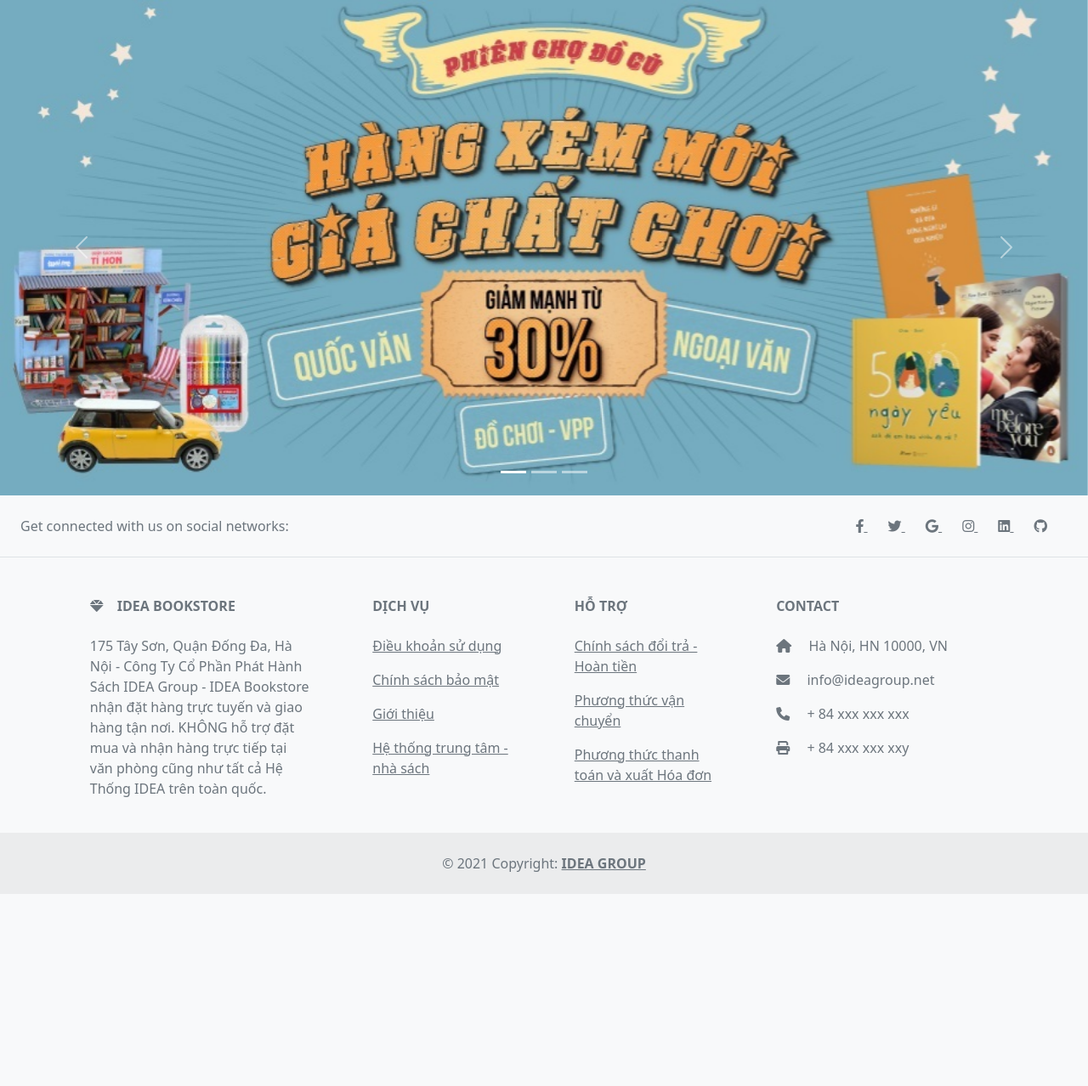
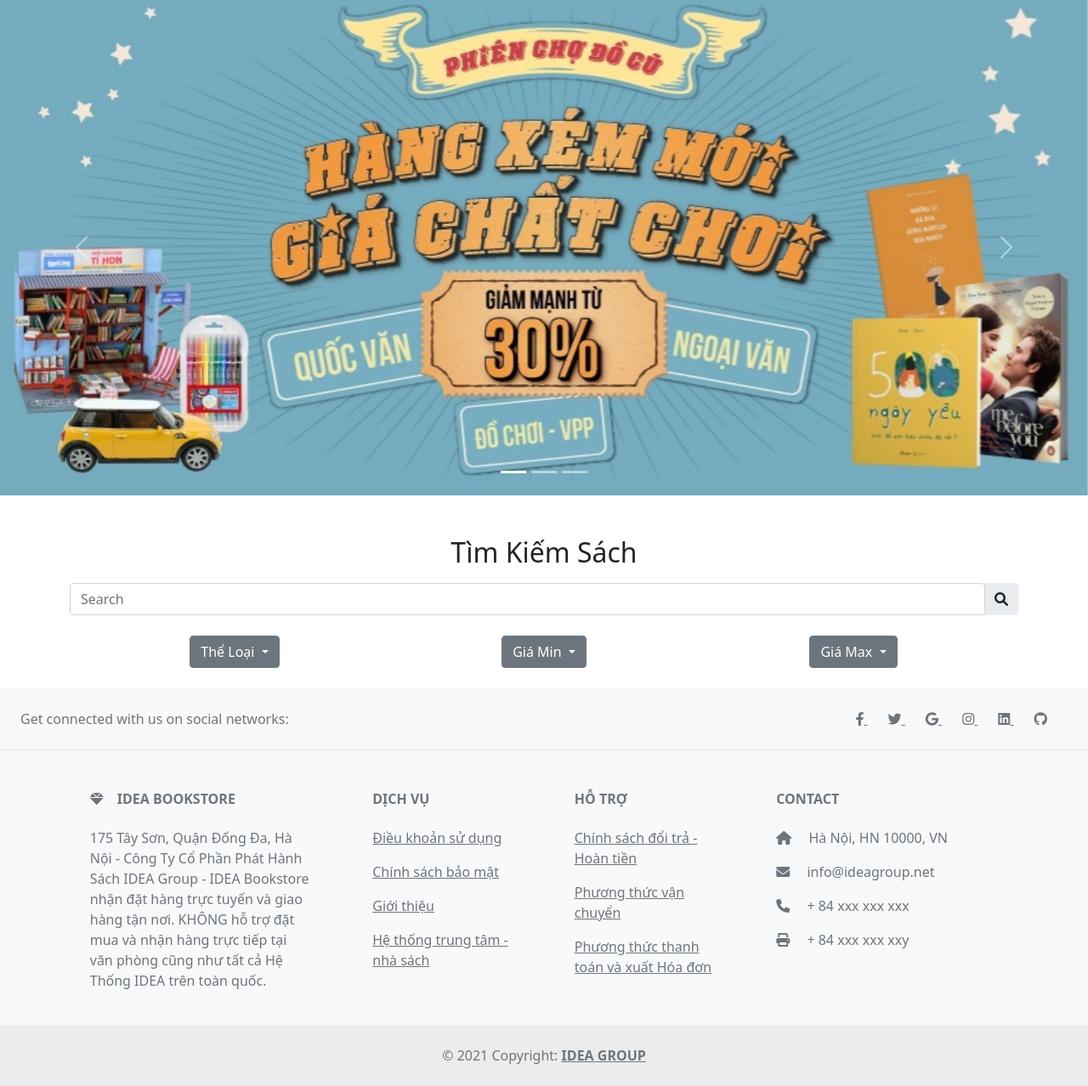
Before and after one commit to vinhcotam/CNWEB, a PHP site: page /CNWEB/home.php in a window 1280 px wide. Shown: the part 97-1375 px from the top of the page at 85% size. Before the commit the page ends 1149 px from the top, so only its background shows below. Run offline with PHP 8.4, Linux system fonts and the light colour scheme; some libraries are stand-ins or nearby versions.

Commit message:
Add files via upload

```diff
--- a/home.php
+++ b/home.php
@@ -7,7 +7,9 @@
     <meta name="viewport" content="width=device-width, initial-scale=1.0">
     <link href="https://cdn.jsdelivr.net/npm/bootstrap@5.1.3/dist/css/bootstrap.min.css" rel="stylesheet"
         integrity="sha384-1BmE4kWBq78iYhFldvKuhfTAU6auU8tT94WrHftjDbrCEXSU1oBoqyl2QvZ6jIW3" crossorigin="anonymous">
+    <!-- Font Awesome -->
     <link rel="stylesheet" href="https://cdnjs.cloudflare.com/ajax/libs/font-awesome/6.0.0-beta2/css/all.min.css">
+    <link rel="stylesheet" href="../css/homepage.css">
     <title>IDEA Bookstore</title>
 </head>
 
@@ -47,7 +49,7 @@
                 <!-- Right elements -->
                 <div class="d-flex align-items-center">
                     <!-- Icon -->
-                    <a class="text-reset me-3" href="../empty-cart.php">
+                    <a class="text-reset me-3" href="cart.php">
                         <i class="fas fa-shopping-cart"></i>
                     </a>
 
@@ -116,9 +118,76 @@
         </button>
     </div>
     <!-- End Carousel -->
-    <main>
 
-    </main>
+    <!-- Search Box -->
+    <section class="products section bg-gray mt-5">
+	<div class="container">
+		<div class="row">
+			<div class="title text-center">
+				<h2>Tìm Kiếm Sách</h2>
+			</div>
+            <div class="searchbox mt-2">
+                <div class="input-group rounded">
+                    <input type="search" class="form-control rounded" placeholder="Search" aria-label="Search" aria-describedby="search-addon" />
+                    <span class="input-group-text border-0" id="search-addon">
+                        <i class="fas fa-search"></i>
+                    </span>
+                </div>
+            </div>
+        </div>
+        <div class="container p-4">
+            <div class="row align-items-start">
+                <!-- The Loai -->
+                <div class="col-md-4 text-center">
+                    <div class="dropdown">
+                    <a class="btn btn-secondary dropdown-toggle" href="#" role="button" id="dropdownMenuLink" data-bs-toggle="dropdown" aria-expanded="false">
+                        Thể Loại
+                    </a>
+                    <ul class="dropdown-menu" aria-labelledby="dropdownMenuLink">
+                        <li><a class="dropdown-item" href="#">Cổ Tích</a></li>
+                        <li><a class="dropdown-item" href="#">Kinh Dị</a></li>
+                        <li><a class="dropdown-item" href="#">Light Novel</a></li>
+                        <li><a class="dropdown-item" href="#">Tiểu Thuyết</a></li>
+                        <li><a class="dropdown-item" href="#">Trinh Thám</a></li>
+                    </ul>
+                    </div>
+                </div>
+
+                <!-- Giá Min -->
+                <div class="col-md-4 text-center">
+                    <div class="dropdown">
+                    <a class="btn btn-secondary dropdown-toggle" href="#" role="button" id="dropdownMenuLink" data-bs-toggle="dropdown" aria-expanded="false">
+                        Giá Min
+                    </a>
+                    <ul class="dropdown-menu" aria-labelledby="dropdownMenuLink">
+                        <li><a class="dropdown-item" href="#">0 VNĐ</a></li>
+                        <li><a class="dropdown-item" href="#">10.000 VNĐ</a></li>
+                        <li><a class="dropdown-item" href="#">20.000 VNĐ</a></li>
+                        <li><a class="dropdown-item" href="#">30.000 VNĐ</a></li>
+                        <li><a class="dropdown-item" href="#">40.000 VNĐ</a></li>
+                    </ul>
+                    </div>
+                </div>
+
+                <!-- Giá Max -->
+                <div class="col-md-4 text-center">
+                    <div class="dropdown">
+                    <a class="btn btn-secondary dropdown-toggle" href="#" role="button" id="dropdownMenuLink" data-bs-toggle="dropdown" aria-expanded="false">
+                        Giá Max
+                    </a>
+                    <ul class="dropdown-menu" aria-labelledby="dropdownMenuLink">
+                        <li><a class="dropdown-item" href="#">1.000.000 VNĐ</a></li>
+                        <li><a class="dropdown-item" href="#">500.000 VNĐ</a></li>
+                        <li><a class="dropdown-item" href="#">200.000 VNĐ</a></li>
+                        <li><a class="dropdown-item" href="#">100.000 VNĐ</a></li>
+                    </ul>
+                    </div>
+                </div>
+            </div>
+        </div>
+	</div>
+    </section>
+
     <!-- Footer -->
     <footer class="text-center text-lg-start bg-light text-muted">
         <!-- Section: Social media -->
```
Also changed, not shown: login.php (added, +67 -0 lines).
